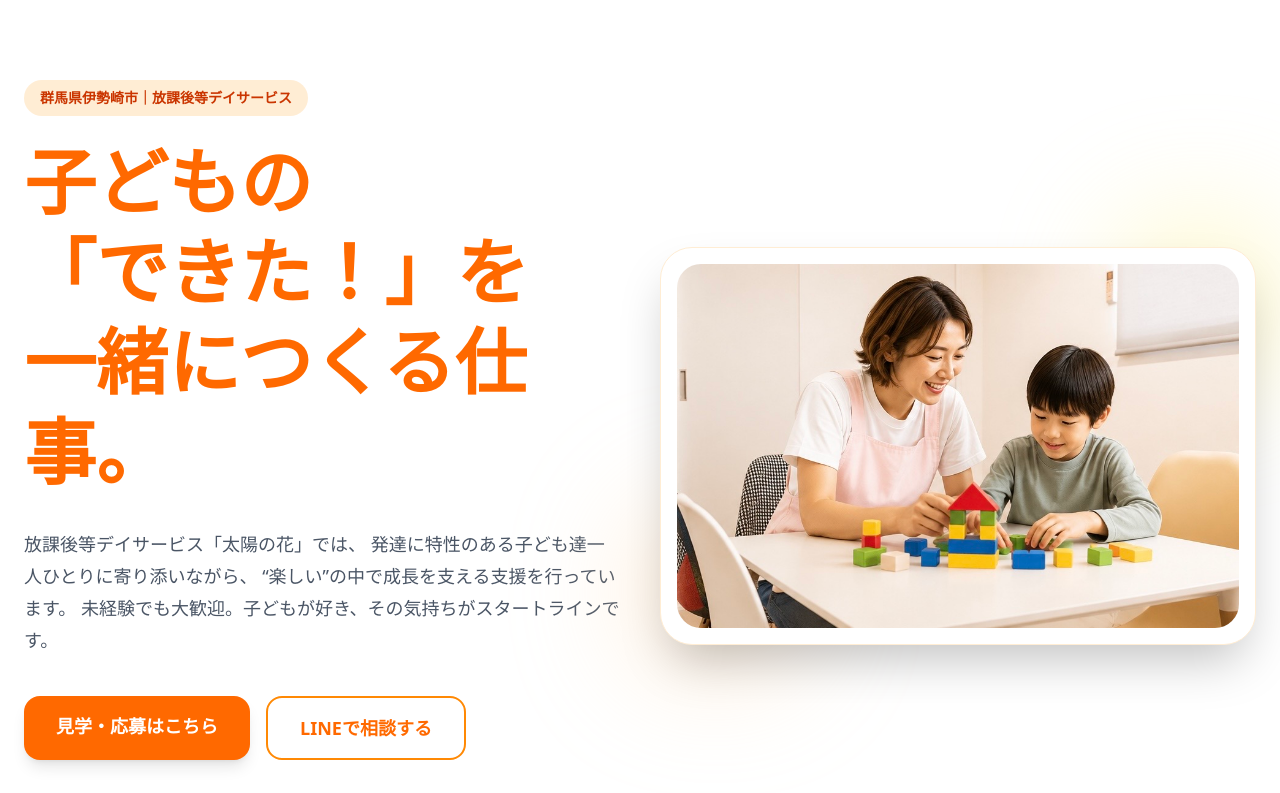
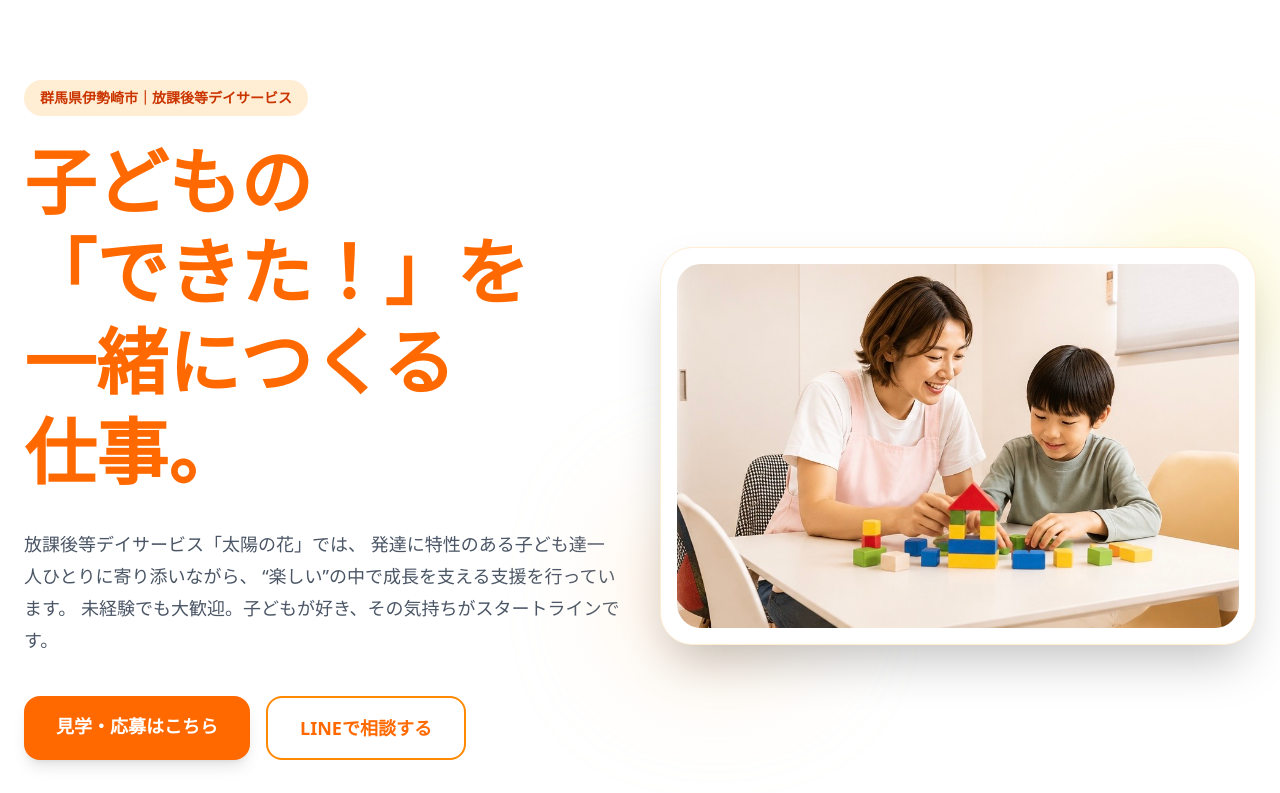
Before and after one commit to toulouse02-boop/taiyo-recruit-lp, a React (Vite) app: page / in a window 1280 px wide. Shown: the top 793 px of the page. Built offline with nearby package versions, Linux system fonts and the light colour scheme.

Commit message:
Update App.jsx

```diff
--- a/src/App.jsx
+++ b/src/App.jsx
@@ -14,7 +14,9 @@ export default function App() {
               <br />
               「できた！」を
               <br />
-              一緒につくる仕事。
+              一緒につくる
+              <br />
+              仕事。
             </h1>
 
             <p className="mt-8 text-lg leading-8 text-gray-600 max-w-2xl">
```
